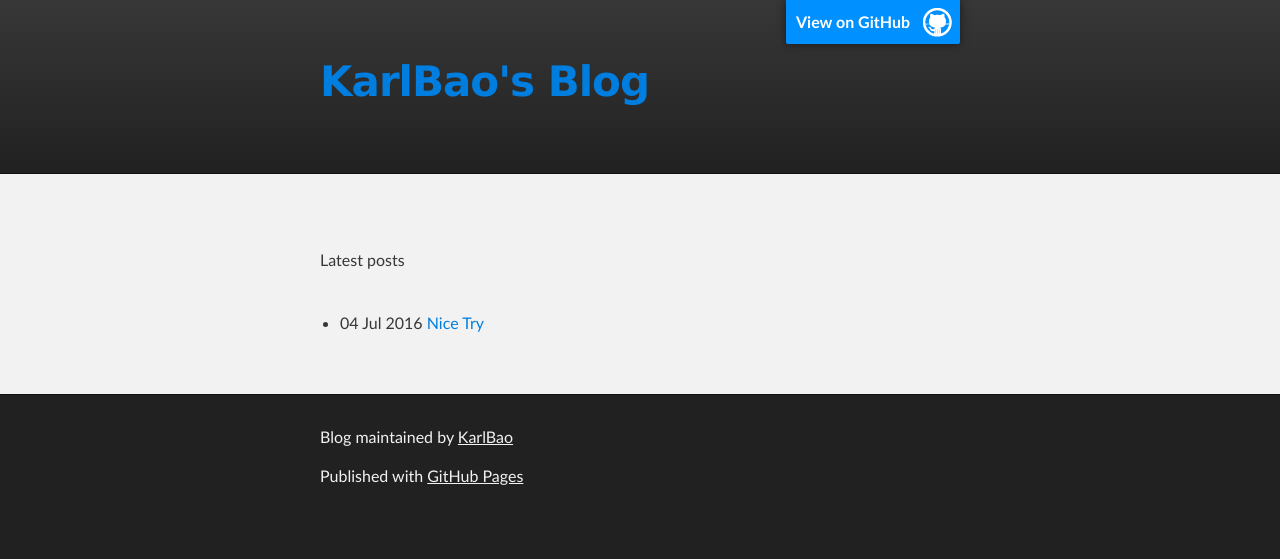
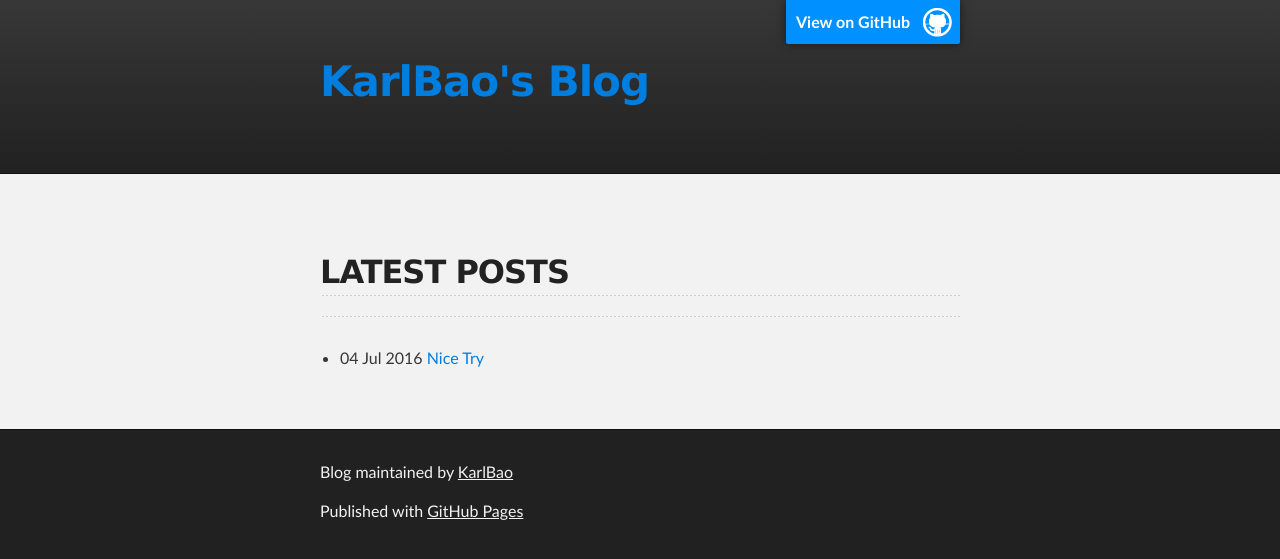
Before and after one commit to KarlBao/Blog, a Jekyll site: the page built from index.html, in a window 1280 px wide. Shown: the top 559 px of the page. Built offline with Jekyll 4.4.1, drawn with Linux system fonts in a browser that asks for light colours.

Commit message:
modify on index

```diff
--- a/index.html
+++ b/index.html
@@ -2,7 +2,8 @@
 layout: default
 title: Karl Bao
 ---
-<p>Latest posts</p>
+<h2>LATEST POSTS</h2>
+<hr/>
 <ul>
 　　{% for post in site.posts %}
 　　　　<li>{{ post.date | date_to_string }} <a href="{{ site.baseurl }}{{ post.url }}">{{ post.title }}</a></li>
```
